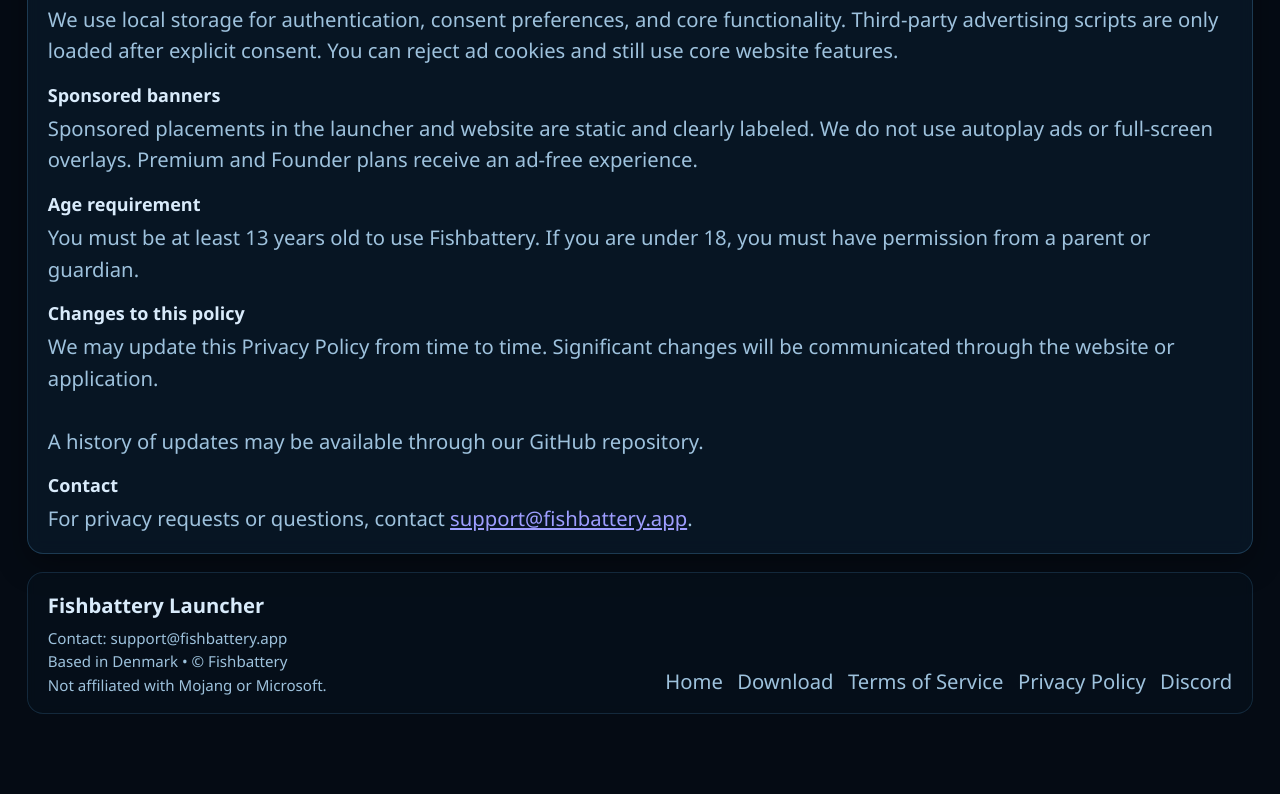
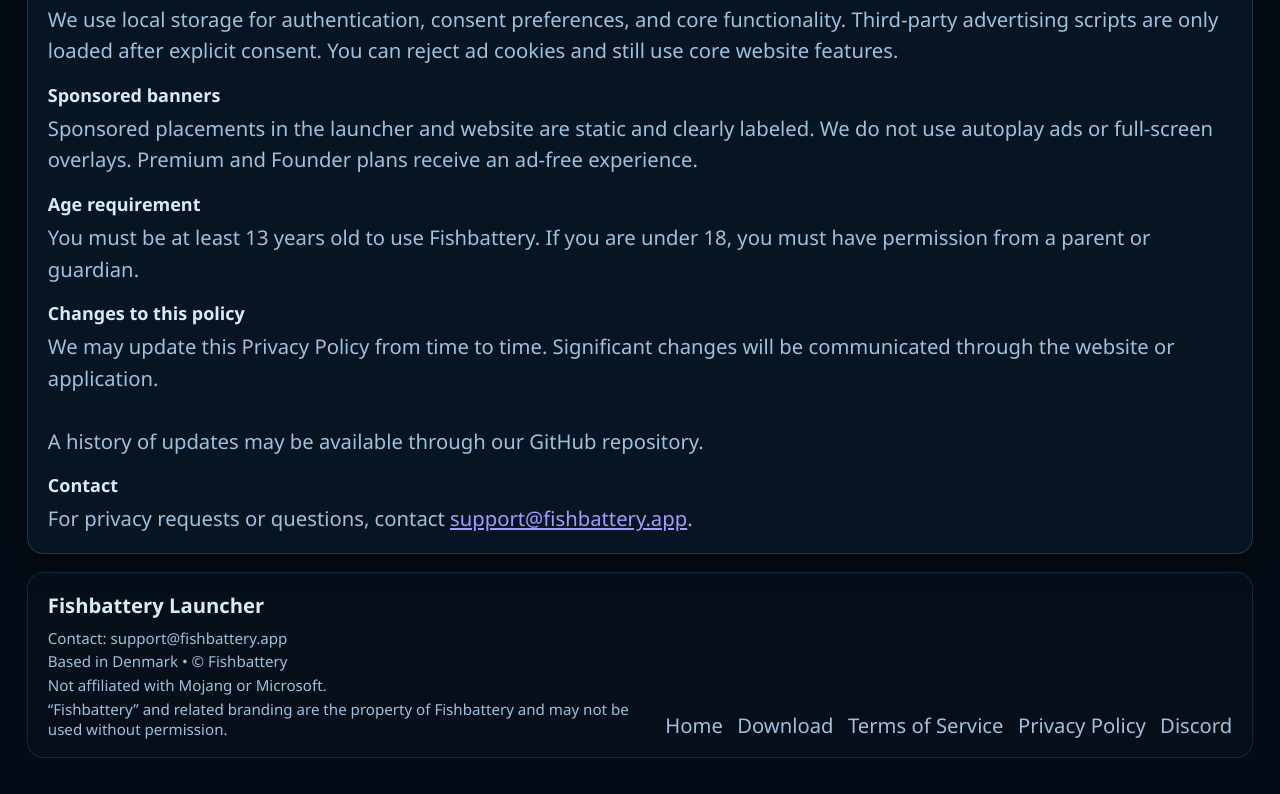
Before and after one commit to fishbatteryapp/fishbattery-web, a website: page privacy.html in a window 1280 px wide. Shown: the part 2185-2979 px from the top of the page. Before the commit the page ends 2935 px from the top, so only its background shows below. Drawn offline with Linux system fonts and the light colour scheme.

Commit message:
Update privacy.html

```diff
--- a/privacy.html
+++ b/privacy.html
@@ -214,6 +214,7 @@
           <span>Contact: <a href="mailto:support@fishbattery.app">support@fishbattery.app</a></span>
           <span>Based in Denmark • © Fishbattery</span>
           <span>Not affiliated with Mojang or Microsoft.</span>
+          <span>“Fishbattery” and related branding are the property of Fishbattery and may not be used without permission.</span>
         </div>
       </footer>
     </main>
```
